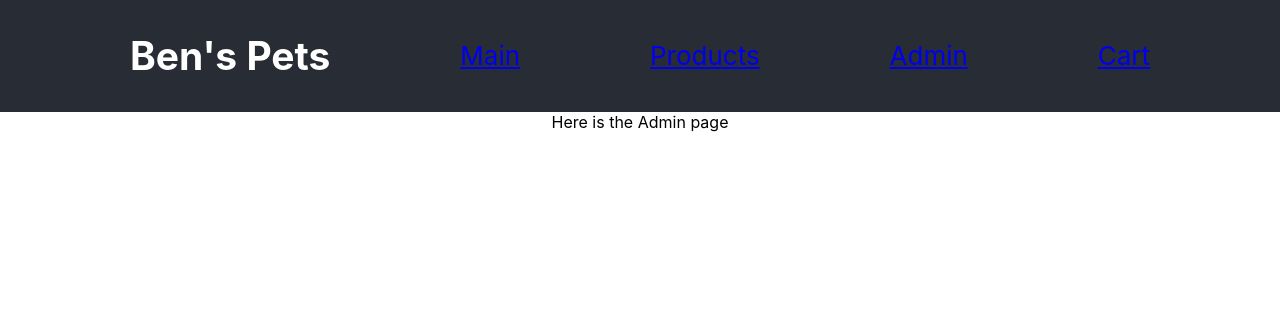
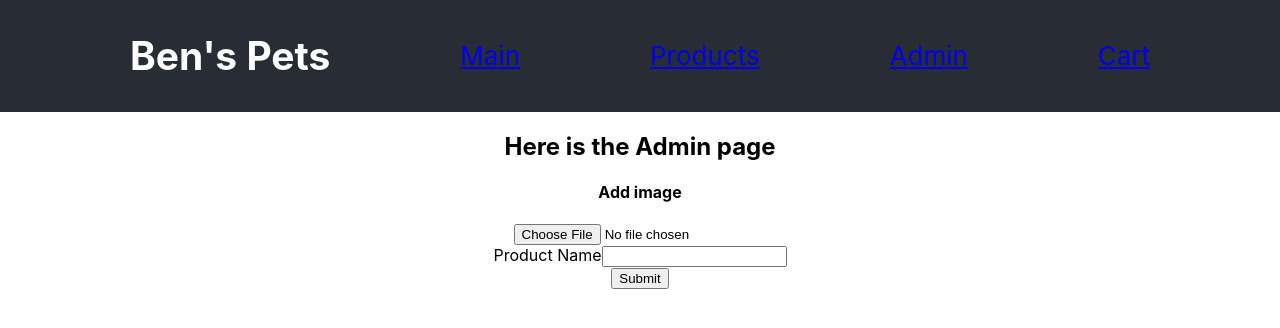
Before and after one commit to Free-Code-Camp-Seoul/2020-10-project, a React (Create React App) app: page /admin in a window 1280 px wide. Shown: the top 328 px of the page. Built offline with nearby package versions, Linux system fonts and the light colour scheme.

Commit message:
basic form info - get image - text input

```diff
--- a/src/Admin/AddProduct.js
+++ b/src/Admin/AddProduct.js
@@ -1,5 +1,64 @@
-import React from "react";
+import React, { useState } from "react";
 
 export default function AddProduct() {
-  return <div>Add a product here</div>;
+  const [preview, setPreview] = useState(null);
+  const [productName, setProductName] = useState("");
+  const types = ["image/png", "image/jpeg"];
+
+  const newProduct = {
+    // imgUrl: imgUrl,
+    productname: productName,
+  };
+
+  const handleAddImage = (e) => {
+    let selected = e.target.files[0]; // This will select only ONE file
+
+    if (selected && types.includes(selected.type)) {
+      setPreview(URL.createObjectURL(selected));
+    } else {
+      setPreview(null);
+    }
+  };
+
+  const handleOnChange = (e) => {
+    setProductName(e.target.value);
+  };
+  console.log(productName);
+
+  const handleSubmit = (e) => {
+    e.preventDefault();
+    //1. Send image to database
+    //2. Retrieve the url of the image
+    //3. Add the URL to the new Product Obejct
+    //4. Submit the onject to the database
+
+    console.log("submit handled");
+  };
+
+  return (
+    <div>
+      <h4>Add image</h4>
+      <input type="file" onChange={handleAddImage} />
+      <div className="image-container">
+        {preview && (
+          <img src={preview} alt={preview.name} className="main-image"></img>
+        )}
+      </div>
+      {preview && <div>{preview.name}</div>}
+
+      {/* // INPUT FORM  */}
+      <form autoComplete="off" onSubmit={handleSubmit}>
+        <div className="input">
+          <label>Product Name</label>
+          <input
+            type="text"
+            name="product-name"
+            onChange={handleOnChange}
+            value={productName}
+          ></input>
+        </div>
+      </form>
+      <button type="submit">Submit</button>
+    </div>
+  );
 }
--- a/src/Admin/Admin.js
+++ b/src/Admin/Admin.js
@@ -1,5 +1,11 @@
 import React from "react";
+import AddProduct from "./AddProduct";
 
 export default function Admin() {
-  return <div>Here is the Admin page</div>;
+  return (
+    <div>
+      <h2>Here is the Admin page</h2>
+      <AddProduct />
+    </div>
+  );
 }
```
